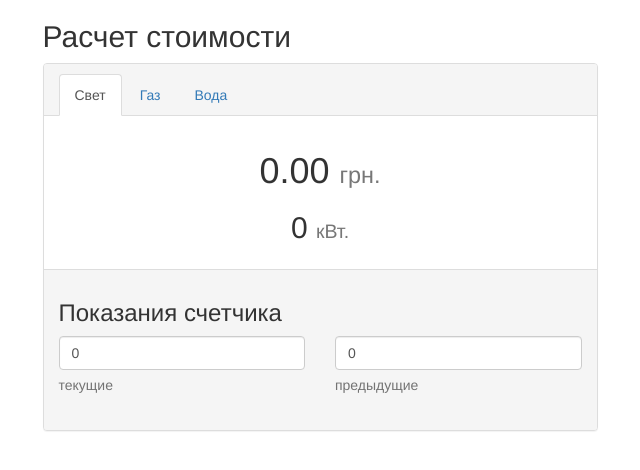
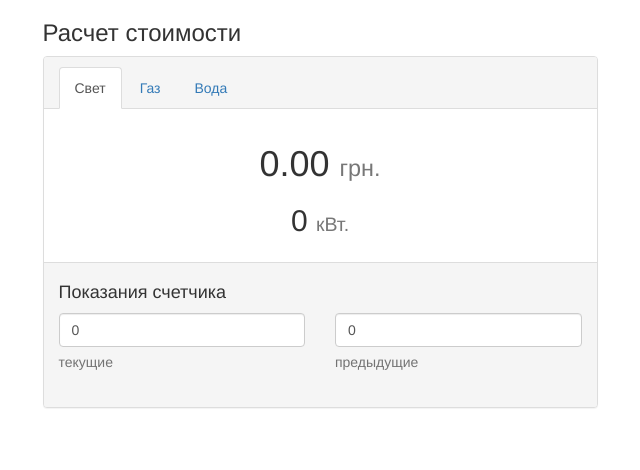
Before and after one commit to proxyd/CostCounter, a plain HTML site: page index.html in a window 1280 px wide. Shown: the whole page, without its empty margins (320-960 px from the left). Drawn offline with nearby package versions, Linux system fonts and the light colour scheme.

Commit message:
Update index.html

```diff
--- a/index.html
+++ b/index.html
@@ -13,7 +13,7 @@
 <div class="container">
     <div class="row">
         <div class="col-sx-12 col-sm-6 col-sm-offset-3">
-            <h2>Расчет стоимости</h2>
+            <h3>Расчет стоимости</h3>
 
             <div class="panel panel-default">
                 <div class="panel-heading" style="padding-bottom: 0">
@@ -42,7 +42,7 @@
                     </div>
                 </div>
                 <div class="panel-footer">
-                    <h3>Показания счетчика</h3>
+                    <h4>Показания счетчика</h4>
 
                     <form action="" class="form-horizontal">
                         <div class="form-group">
```
